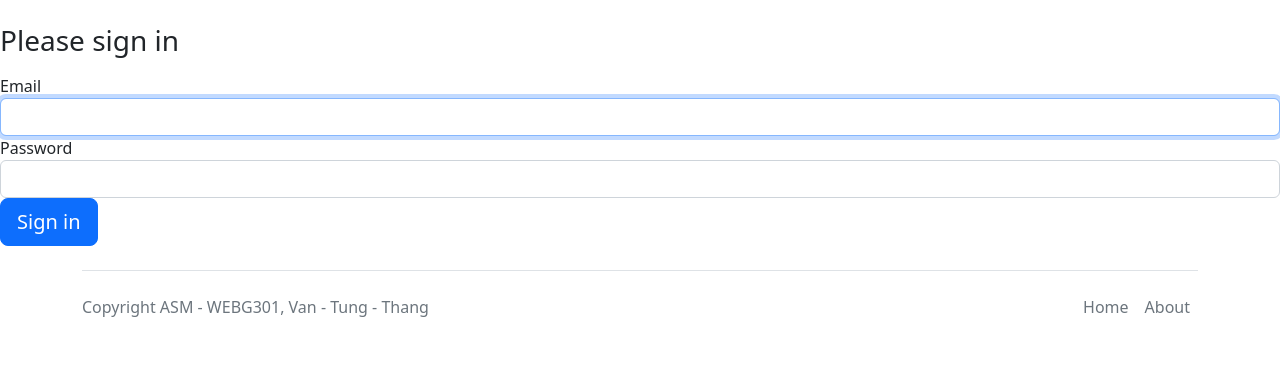
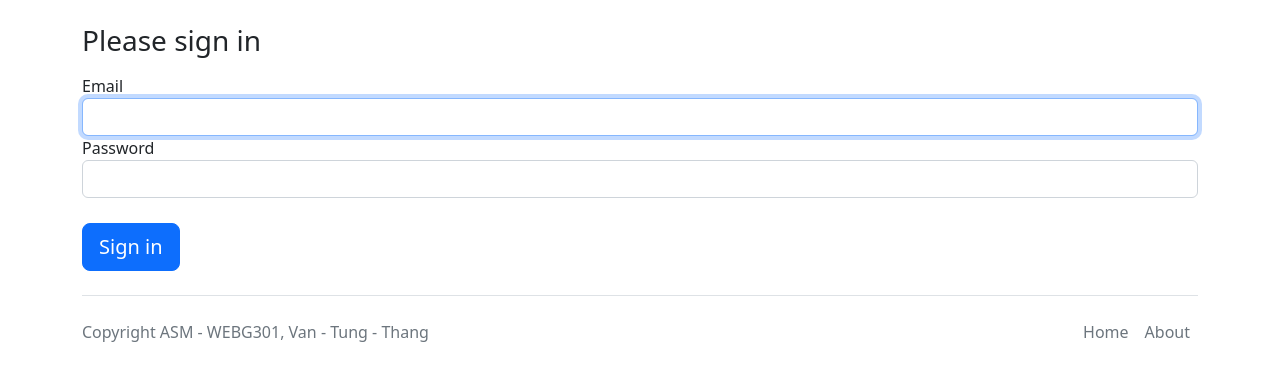
Before and after one commit to Nguyentungmuzan/WEBG301_Final, a Symfony app: template templates/security/login.html.twig in a window 1280 px wide. Shown: the part 73-454 px from the top of the page. Run offline with Twig, Linux system fonts and the light colour scheme; the template is opened without the code that fills it, so the values that code supplies are empty; some libraries are stand-ins or nearby versions.

Commit message:
fix login form design

```diff
--- a/templates/security/login.html.twig
+++ b/templates/security/login.html.twig
@@ -13,12 +13,14 @@
             You are logged in as {{ app.user.userIdentifier }}, <a href="{{ path('app_logout') }}">Logout</a>
         </div>
     {% endif %}
-
+    <div class= "container">
     <h1 class="h3 mb-3 font-weight-normal">Please sign in</h1>
     <label for="inputEmail">Email</label>
     <input type="email" value="{{ last_username }}" name="email" id="inputEmail" class="form-control" autocomplete="email" required autofocus>
     <label for="inputPassword">Password</label>
     <input type="password" name="password" id="inputPassword" class="form-control" autocomplete="current-password" required>
+
+
 
     <input type="hidden" name="_csrf_token"
            value="{{ csrf_token('authenticate') }}"
@@ -34,9 +36,10 @@
             </label>
         </div>
     #}
+    <div style="margin-top: 25px;">
+        <button class="btn btn-lg btn-primary" type="submit">Sign in</button>
+    </div>
 
-    <button class="btn btn-lg btn-primary" type="submit">
-        Sign in
-    </button>
+    </div>
 </form>
 {% endblock %}
```
